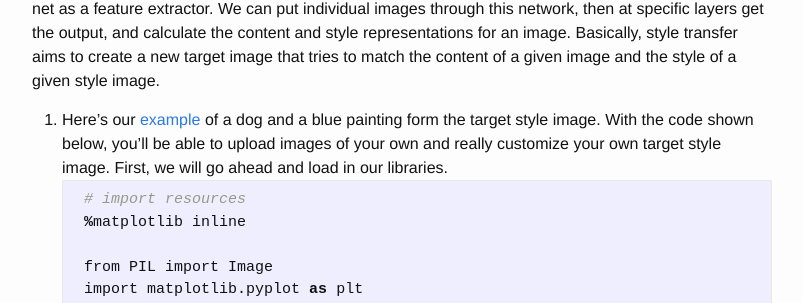
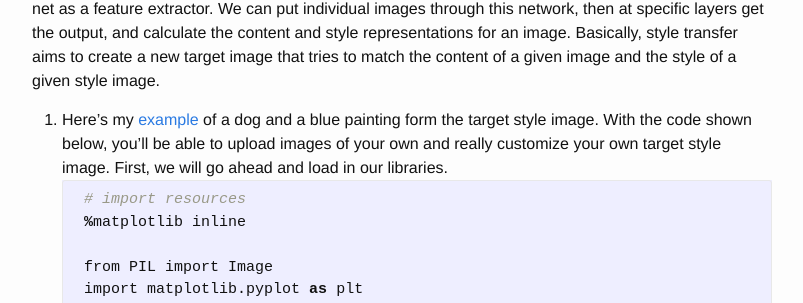
Before and after one commit to alexalwks2/aaronjohn2.github.io, a Jekyll site: the page built from _posts/2019-02-18-style-transfer.md, in a window 1280 px wide and 900 px high, scrolled down 3987 px. Shown: the part 149-452 px from the top of the window, without its empty margins (238-1041 px from the left). Built offline with Jekyll 4.4.1, drawn with Linux system fonts in a browser that asks for light colours; comment, search, counter and statistics services are not loaded.

Commit message:
Update 2019-02-18-style-transfer.md

````diff
--- a/_posts/2019-02-18-style-transfer.md
+++ b/_posts/2019-02-18-style-transfer.md
@@ -69,7 +69,7 @@ If beta is increased to 10^-4 this can be way to much, since most of the content
 
 Here, we will go over an implementation of style transfer following the deatils outlined in the paper, [Image Style Transfer Using Convolutional Neural Networks.](https://www.cv-foundation.org/openaccess/content_cvpr_2016/papers/Gatys_Image_Style_Transfer_CVPR_2016_paper.pdf) We're going to use a pre-trained VGG 19 net as a feature extractor. We can put individual images through this network, then at specific layers get the output, and calculate the content and style representations for an image. Basically, style transfer aims to create a new target image that tries to match the content of a given image and the style of a given style image.
 
-1. Here's our [example](https://news.developer.nvidia.com/wp-content/uploads/2018/08/Linear-Style-Transfer-featured.png) of a dog and a blue painting form the target style image. With the code shown below, you'll be able to upload images of your own and really customize your own target style image. First, we will go ahead and load in our libraries.
+1. Here's my [example](https://news.developer.nvidia.com/wp-content/uploads/2018/08/Linear-Style-Transfer-featured.png) of a dog and a blue painting form the target style image. With the code shown below, you'll be able to upload images of your own and really customize your own target style image. First, we will go ahead and load in our libraries.
     ```python
     # import resources
     %matplotlib inline
````
